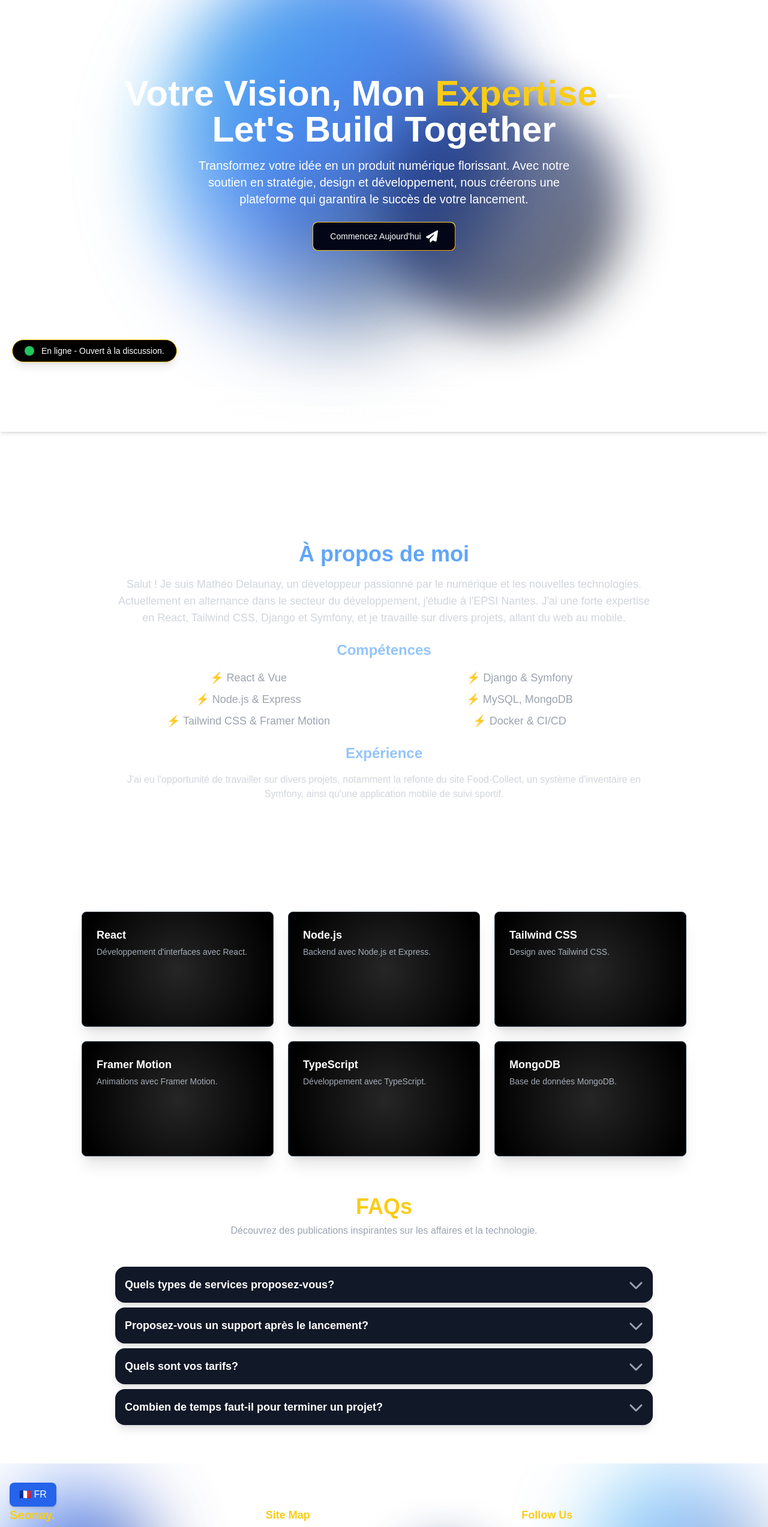
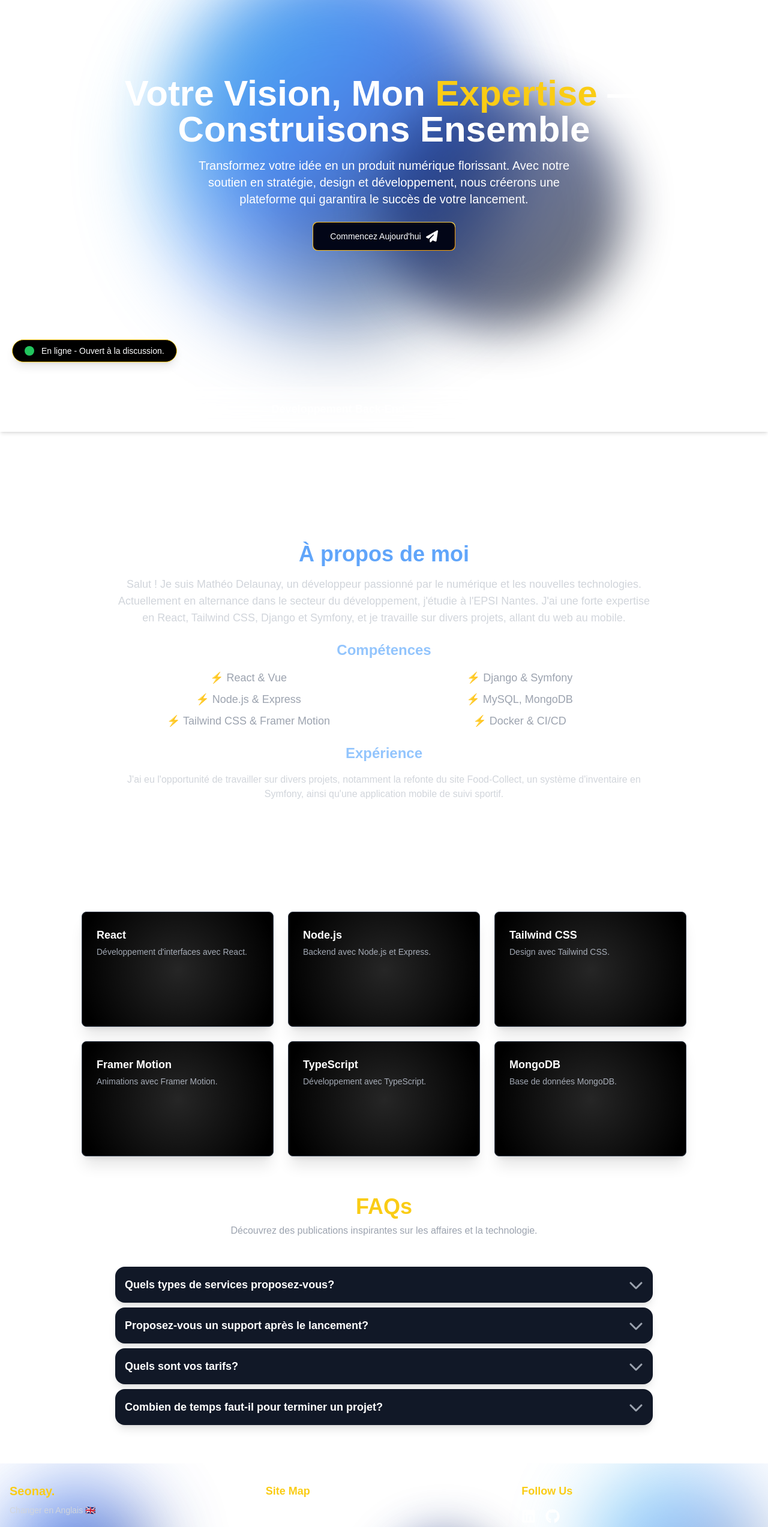
Before and after one commit to D-Seonay/portfolio-matheo-delaunay-2025, a Next.js app: page / in a window 1280 px wide. Shown: the part 100-2646 px from the top of the page at 60% size. Built offline with nearby package versions, Linux system fonts and the light colour scheme.

Commit message:
Mise à jour des textes multilingues dans les composants FAQ, Footer, Home et LanguageSwitcher. Amélioration de l'affichage des titres et des boutons de changement de langue.

```diff
--- a/src/app/components/FAQ.tsx
+++ b/src/app/components/FAQ.tsx
@@ -27,7 +27,7 @@ export default function FAQ() {
     <div className="text-white min-h-full py-16 px-4 md:px-20 w-full">
       <div className="max-w-4xl mx-auto">
         <h1 className="text-4xl font-bold mb-2 text-center text-primary">
-          {language === "fr" ? "FAQs" : "Frequently Asked Questions"}
+          {language === "fr" ? "FAQs" : "FAQs"}
         </h1>
         <p className="text-center text-gray-400 mb-12">
           {language === "fr"
--- a/src/app/components/Footer.tsx
+++ b/src/app/components/Footer.tsx
@@ -11,14 +11,16 @@ const Footer = () => {
             <div className="absolute top-1 right-1 w-[300px] h-[300px] bg-gradient-to-br from-cyan-400 via-blue-500 to-black opacity-50 rounded-full blur-3xl animate-blob"></div>
             <div className="absolute top-1/2 left-1/2 w-[200px] h-[200px] bg-gradient-to-br from-blue-800 to-black opacity-60 rounded-full blur-2xl animate-blob"></div>
         </div>
-        <LanguageSwitcher />
 
 
         <div className="container mx-auto grid grid-cols-1 md:grid-cols-3 gap-8">
         {/* Logo and Rights */}
         <div className="flex flex-col items-center md:items-start">
           <h1 className="text-xl font-bold text-primary">Seonay.</h1>
+          <LanguageSwitcher />
+
           <p className="text-sm mt-2">© 2025 MyWebsite. All rights reserved.</p>
+
         </div>
 
         {/* Site Map */}
--- a/src/app/components/Home.tsx
+++ b/src/app/components/Home.tsx
@@ -51,7 +51,7 @@ export default function Home() {
           transition={{ duration: 1 }}
           className="text-4xl sm:text-6xl font-extrabold"
         >
-          {text.title} <span className="text-primary">{text.titleHighlight}</span> — <br /> Let&apos;s Build Together
+          {text.title} <span className="text-primary">{text.titleHighlight}</span> — <br /> {text.titleSecondaryPart}
         </motion.h1>
         <motion.p
           initial={{ opacity: 0, y: 20 }}
--- a/src/app/components/LanguageSwitcher.tsx
+++ b/src/app/components/LanguageSwitcher.tsx
@@ -9,9 +9,9 @@ const LanguageSwitcher = () => {
   return (
     <button
       onClick={toggleLanguage}
-      className="bg-blue-600 text-white py-2 px-4 rounded-lg shadow-md hover:bg-blue-700 transition duration-300"
+      className="py-2 text-sm text-gray-300 hover:text-gray-100"
     >
-      {language === "fr" ? "🇫🇷 FR" : "🇬🇧 EN"}
+      {language === "fr" ? "Changer en Anglais  🇬🇧" : "Switch to Frensh  🇫🇷"}
     </button>
   );
 };
--- a/src/pages/api/home.ts
+++ b/src/pages/api/home.ts
@@ -6,7 +6,8 @@ const texts: Record<string, HomeTextType> = {
   en: {
     title: "Your Vision, My",
     titleHighlight: "Expertise",
-    titleSecondaryPart: " — Let's Build Together",
+    titleSecondaryPart: "Let's Build Together",
+
     description:
       "Turn your idea into a thriving digital product. With our hands-on support in strategy, design, and development, we'll craft a platform that ensures your launch is nothing short of remarkable.",
     button: "Start Today",
@@ -14,7 +15,7 @@ const texts: Record<string, HomeTextType> = {
   fr: {
     title: "Votre Vision, Mon",
     titleHighlight: "Expertise",
-    titleSecondaryPart: " — Construisons Ensemble",
+    titleSecondaryPart: "Construisons Ensemble",
     description:
       "Transformez votre idée en un produit numérique florissant. Avec notre soutien en stratégie, design et développement, nous créerons une plateforme qui garantira le succès de votre lancement.",
     button: "Commencez Aujourd'hui",
```
Also changed, not shown: src/app/components/SkillsList.tsx (line endings or trailing spaces).
